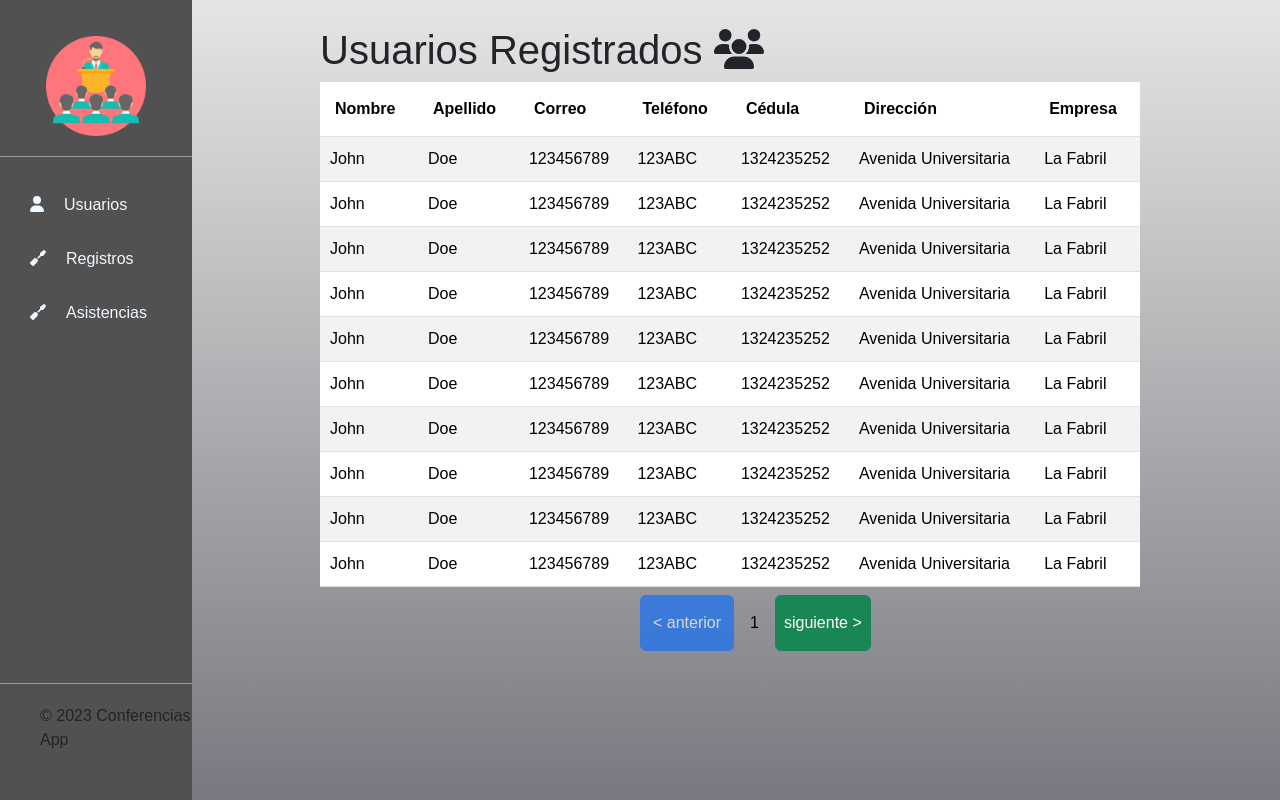
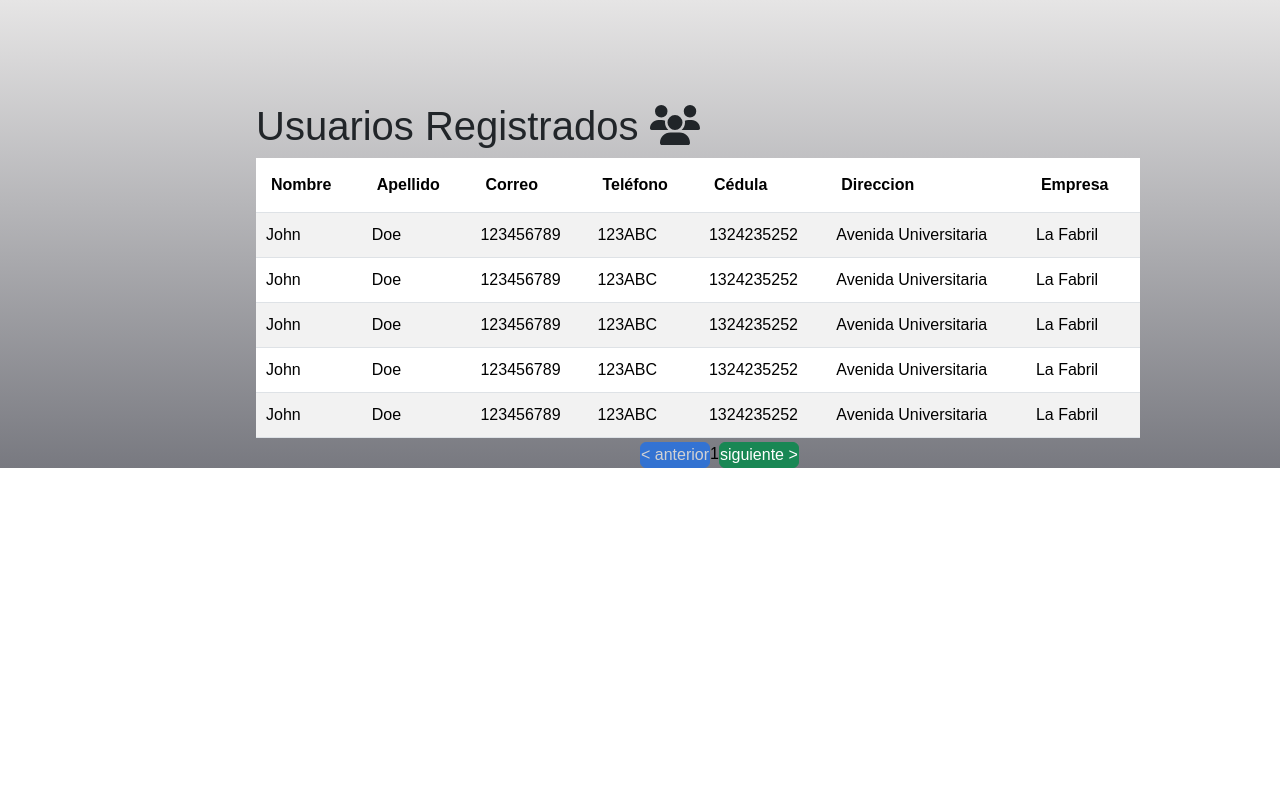
Before and after one commit to Allegseu95/conferences-app, a React (Vite) app: page /usuarios in a window 1280 px wide. Built offline with nearby package versions, Linux system fonts and the light colour scheme.

Commit message:
Revert "cambios de archivos y modificaciones en las tablas"

```diff
--- a/src/pages/admin/sidebar.jsx
+++ b/src/components/sidebar.jsx
@@ -1,8 +1,6 @@
 // import { icon } from '@fortawesome/fontawesome-svg-core/import.macro'
 import { faUser, faScrewdriver } from '@fortawesome/free-solid-svg-icons'
 import { FontAwesomeIcon } from '@fortawesome/react-fontawesome';
-import '@/static/styles/sidebar.css';
-import '@/static/base/base.css';
 
 export const Sidebar =()=>{
 
@@ -10,7 +8,7 @@ export const Sidebar =()=>{
         <div className="sidebar">
 
             <div className="headersidebar mt-3 mb-3">
-                <img className='img_icon' src="/src/assets/icon.png" alt="" srcSet="" />
+                <img className='img_icon' src="/src/assets/icon.png" alt="" srcset="" />
             </div>
 
             <nav className="listsidebar">
@@ -26,7 +24,7 @@ export const Sidebar =()=>{
                 <li >
                     <a href="/registros">
                     <FontAwesomeIcon icon={faScrewdriver} />
-                       <span className='hoverbutton hoverbutton2'>
+                       <span className='hoverbutton'>
                         Registros
                        </span>
                     </a>
@@ -35,7 +33,15 @@ export const Sidebar =()=>{
                     <a href="/registros">
                     <FontAwesomeIcon icon={faScrewdriver} />
                        <span className='hoverbutton'>
-                        Asistencias
+                        Categorías
+                       </span>
+                    </a>
+                </li>
+                <li >
+                    <a href="/registros">
+                    <FontAwesomeIcon icon={faScrewdriver} />
+                       <span className='hoverbutton'>
+                        Inscripciones
                        </span>
                     </a>
                 </li>
--- /dev/null
+++ b/src/datafake/users.jsx
@@ -0,0 +1,45 @@
+
+export const usersfake = [
+    {
+        nombre: 'John', apellido: 'Doe',
+        email: '123456789', telefono: '123ABC',
+        cedula:'1324235252', direccion:'Avenida Universitaria',
+        empresa:'La Fabril'
+    },
+    {
+        nombre: 'John', apellido: 'Doe',
+        email: '123456789', telefono: '123ABC',
+        cedula:'1324235252', direccion:'Avenida Universitaria',
+        empresa:'La Fabril'
+    },
+    {
+        nombre: 'John', apellido: 'Doe',
+        email: '123456789', telefono: '123ABC',
+        cedula:'1324235252', direccion:'Avenida Universitaria',
+        empresa:'La Fabril'
+    },
+    {
+        nombre: 'John', apellido: 'Doe',
+        email: '123456789', telefono: '123ABC',
+        cedula:'1324235252', direccion:'Avenida Universitaria',
+        empresa:'La Fabril'
+    },
+    {
+        nombre: 'John', apellido: 'Doe',
+        email: '123456789', telefono: '123ABC',
+        cedula:'1324235252', direccion:'Avenida Universitaria',
+        empresa:'La Fabril'
+    },
+    {
+        nombre: 'John', apellido: 'Doe',
+        email: '123456789', telefono: '123ABC',
+        cedula:'1324235252', direccion:'Avenida Universitaria',
+        empresa:'La Fabril'
+    },
+    {
+        nombre: 'John', apellido: 'Doe',
+        email: '123456789', telefono: '123ABC',
+        cedula:'1324235252', direccion:'Avenida Universitaria',
+        empresa:'La Fabril'
+    }
+  ];
--- a/src/index.css
+++ b/src/index.css
@@ -1,11 +1,6 @@
-html{
-  background: linear-gradient(180deg, #e6e5e5, #787980);
-}
 #root {
   font-family: 'Oxygen', sans-serif;
   background: linear-gradient(180deg, #e6e5e5, #787980);
-  border: none;
-  min-height: 100vh;
 }
 
 #root * {
--- a/src/mock/users.jsx
+++ /dev/null
@@ -1,117 +0,0 @@
-
-export const usersfake = [
-    {
-        nombre: 'John', apellido: 'Doe',
-        email: '123456789', telefono: '123ABC',
-        cedula:'1324235252', direccion:'Avenida Universitaria',
-        empresa:'La Fabril'
-    },
-    {
-        nombre: 'John', apellido: 'Doe',
-        email: '123456789', telefono: '123ABC',
-        cedula:'1324235252', direccion:'Avenida Universitaria',
-        empresa:'La Fabril'
-    },
-    {
-        nombre: 'John', apellido: 'Doe',
-        email: '123456789', telefono: '123ABC',
-        cedula:'1324235252', direccion:'Avenida Universitaria',
-        empresa:'La Fabril'
-    },
-    {
-        nombre: 'John', apellido: 'Doe',
-        email: '123456789', telefono: '123ABC',
-        cedula:'1324235252', direccion:'Avenida Universitaria',
-        empresa:'La Fabril'
-    },
-    {
-        nombre: 'John', apellido: 'Doe',
-        email: '123456789', telefono: '123ABC',
-        cedula:'1324235252', direccion:'Avenida Universitaria',
-        empresa:'La Fabril'
-    },
-    {
-        nombre: 'John', apellido: 'Doe',
-        email: '123456789', telefono: '123ABC',
-        cedula:'1324235252', direccion:'Avenida Universitaria',
-        empresa:'La Fabril'
-    },
-    {
-        nombre: 'John', apellido: 'Doe',
-        email: '123456789', telefono: '123ABC',
-        cedula:'1324235252', direccion:'Avenida Universitaria',
-        empresa:'La Fabril'
-    },
-    {
-        nombre: 'John', apellido: 'Doe',
-        email: '123456789', telefono: '123ABC',
-        cedula:'1324235252', direccion:'Avenida Universitaria',
-        empresa:'La Fabril'
-    },
-    {
-        nombre: 'John', apellido: 'Doe',
-        email: '123456789', telefono: '123ABC',
-        cedula:'1324235252', direccion:'Avenida Universitaria',
-        empresa:'La Fabril'
-    },
-    {
-        nombre: 'John', apellido: 'Doe',
-        email: '123456789', telefono: '123ABC',
-        cedula:'1324235252', direccion:'Avenida Universitaria',
-        empresa:'La Fabril'
-    },
-    {
-        nombre: 'John', apellido: 'Doe',
-        email: '123456789', telefono: '123ABC',
-        cedula:'1324235252', direccion:'Avenida Universitaria',
-        empresa:'La Fabril'
-    },
-    {
-        nombre: 'John', apellido: 'Doe',
-        email: '123456789', telefono: '123ABC',
-        cedula:'1324235252', direccion:'Avenida Universitaria',
-        empresa:'La Fabril'
-    },
-    {
-        nombre: 'John', apellido: 'Doe',
-        email: '123456789', telefono: '123ABC',
-        cedula:'1324235252', direccion:'Avenida Universitaria',
-        empresa:'La Fabril'
-    },
-    {
-        nombre: 'John', apellido: 'Doe',
-        email: '123456789', telefono: '123ABC',
-        cedula:'1324235252', direccion:'Avenida Universitaria',
-        empresa:'La Fabril'
-    },
-    {
-        nombre: 'John', apellido: 'Doe',
-        email: '123456789', telefono: '123ABC',
-        cedula:'1324235252', direccion:'Avenida Universitaria',
-        empresa:'La Fabril'
-    },
-    {
-        nombre: 'John', apellido: 'Doe',
-        email: '123456789', telefono: '123ABC',
-        cedula:'1324235252', direccion:'Avenida Universitaria',
-        empresa:'La Fabril'
-    },
-    {
-        nombre: 'John', apellido: 'Doe',
-        email: '123456789', telefono: '123ABC',
-        cedula:'1324235252', direccion:'Avenida Universitaria',
-        empresa:'La Fabril'
-    },
-    {
-        nombre: 'John', apellido: 'Doe',
-        email: '123456789', telefono: '123ABC',
-        cedula:'1324235252', direccion:'Avenida Universitaria',
-        empresa:'La Fabril'
-    },
-    {
-        nombre: 'John', apellido: 'Doe',
-        email: '123456789', telefono: '123ABC',
-        cedula:'1324235252', direccion:'Avenida Universitaria',
-        empresa:'La Fabril'
-    }
-  ];
--- a/src/pages/admin/registers.jsx
+++ b/src/pages/admin/registers.jsx
@@ -3,8 +3,6 @@ import '@/static/base/base.css';
 import { faUser, faScrewdriver, faBullseye, faXmark, faEye, faCheck, faChainBroken, faFolder } from '@fortawesome/free-solid-svg-icons'
 import { FontAwesomeIcon } from '@fortawesome/react-fontawesome';
 import { MethodsAlert } from '@/helpers/alerts';
-import { Sidebar } from '@/pages/admin/sidebar';
-
 
 export const Regitsers = ({ data, itemsPerPage }) => {
   const [currentPage, setCurrentPage] = useState(1);
@@ -20,7 +18,7 @@ export const Regitsers = ({ data, itemsPerPage }) => {
     const currentData = data.slice(startIndex, endIndex);
 
     return currentData.map((row, index) => {
-      const { tipopago, fecha_registro, inscripciones, usuario, total, estado } = row;
+      const { tipopago, fecha_registro, inscripciones, usuario, total, voucher } = row;
       return (
         <tr key={index}>
           <td className='padding_td' >{tipopago}</td>
@@ -28,16 +26,13 @@ export const Regitsers = ({ data, itemsPerPage }) => {
           <td className='padding_td' >{inscripciones}</td>
           <td className='padding_td' >{usuario}</td>
           <td className='padding_td' >{total}</td>
-          <td className='padding_td' >{estado}</td>
+          <td className='padding_td' >{voucher}</td>
           <td className='padding_td options' >
             <button onClick={MethodsAlert.confirmemethod} className='btn btn-success p-1'>
             <FontAwesomeIcon icon={faCheck}></FontAwesomeIcon>
             </button>
             <button onClick={MethodsAlert.question} className='btn btn-danger p-1'>
             <FontAwesomeIcon icon={faXmark}></FontAwesomeIcon>
-            </button>
-            <button  onClick={MethodsAlert.showvoucher} className='btn btn-primary p-1' data-toggle="modal" data-target="exampleModal">
-            <FontAwesomeIcon icon={faEye}></FontAwesomeIcon>
             </button>
           </td>
         </tr>
@@ -70,29 +65,23 @@ export const Regitsers = ({ data, itemsPerPage }) => {
         </li>
       );
     }
-    return <div className="pagination pagination-move mt-2 mb-3">
-        <button className='btn btn-primary p-2' onClick={handlePreviousPage} disabled={currentPage === 1}>
-          <span className='p-1'>
-             {'<'} anterior
-            </span>
+    return <div className="pagination pagination-move mt-1">
+        <button className='btn btn-primary' onClick={handlePreviousPage} disabled={currentPage === 1}>
+          {'< anterior'}
         </button>
-        <ul className='m-3'>
+        <ul>
           <li className="current-page">{currentPage}</li>
         </ul>
-        <button className='btn btn-success p-1' onClick={handleNextPage} disabled={currentPage === totalPages}>
-          <span className='p-1'>
-            siguiente {'>'}
-          </span>
+        <button className='btn btn-success' onClick={handleNextPage} disabled={currentPage === totalPages}>
+          {'siguiente>'}
         </button>
       </div>
   };
 
   return (
     <div className='content_base'>
-
-      <Sidebar></Sidebar>
       <div className="container contentwithoutsidebar">
-        <h1 className='mb-1'>Registros <FontAwesomeIcon icon={faFolder} /> </h1>
+        <h1 className='mb-1'>Registros de Usuarios <FontAwesomeIcon icon={faFolder} /> </h1>
         <table className='table table-striped'>
         <thead className='header_dark'>
           <tr>
@@ -101,7 +90,7 @@ export const Regitsers = ({ data, itemsPerPage }) => {
             <th className='paddin_table' scope='col'>Inscripciones</th>
             <th className='paddin_table' scope='col'>Usuario</th>
             <th className='paddin_table' scope='col'>Total</th>
-            <th className='paddin_table' scope='col'>Estado</th>
+            <th className='paddin_table' scope='col'>Voucher</th>
             <th className='paddin_table' scope='col'>Opciones</th>
           </tr>
         </thead>
@@ -109,7 +98,6 @@ export const Regitsers = ({ data, itemsPerPage }) => {
         </table>
       </div>
       {renderPagination()}
-
     </div>
   );
 
--- a/src/pages/admin/users.jsx
+++ b/src/pages/admin/users.jsx
@@ -2,8 +2,6 @@ import React, { useState } from 'react';
 import '@/static/base/base.css'
 import { FontAwesomeIcon } from '@fortawesome/react-fontawesome';
 import { faUsers } from '@fortawesome/free-solid-svg-icons';
-import { Sidebar } from '@/pages/admin/sidebar';
-
 
 export const Users = ({ data, itemsPerPage }) => {
   const [currentPage, setCurrentPage] = useState(1);
@@ -59,26 +57,21 @@ export const Users = ({ data, itemsPerPage }) => {
         </li>
       );
     }
-    return <div className="pagination pagination-move mt-2 mb-3">
-        <button className='btn btn-primary p-2' onClick={handlePreviousPage} disabled={currentPage === 1}>
-          <span className='p-1'>
-             {'<'} anterior
-            </span>
+    return <div className="pagination pagination-move mt-1">
+        <button className='btn btn-primary' onClick={handlePreviousPage} disabled={currentPage === 1}>
+          {'< anterior'}
         </button>
-        <ul className='m-3'>
+        <ul>
           <li className="current-page">{currentPage}</li>
         </ul>
-        <button className='btn btn-success p-1' onClick={handleNextPage} disabled={currentPage === totalPages}>
-          <span className='p-1'>
-            siguiente {'>'}
-          </span>
+        <button className='btn btn-success' onClick={handleNextPage} disabled={currentPage === totalPages}>
+          {'siguiente >'}
         </button>
       </div>
   };
 
   return (
     <div className='content_base'>
-        <Sidebar></Sidebar>
       <div className="container contentwithoutsidebar">
         <h1 className='mb-2'>Usuarios Registrados <FontAwesomeIcon icon={faUsers} /></h1>
         <table className='table table-striped'>
@@ -89,7 +82,7 @@ export const Users = ({ data, itemsPerPage }) => {
             <th className='paddin_table' scope='col'>Correo</th>
             <th className='paddin_table' scope='col'>Teléfono</th>
             <th className='paddin_table' scope='col'>Cédula</th>
-            <th className='paddin_table' scope='col'>Dirección</th>
+            <th className='paddin_table' scope='col'>Direccion</th>
             <th className='paddin_table' scope='col'>Empresa</th>
           </tr>
         </thead>
--- a/src/routes/admin.jsx
+++ b/src/routes/admin.jsx
@@ -1,11 +1,11 @@
 import { Routes, Route, Navigate } from 'react-router-dom';
 
 import { Users } from '@/pages/admin/users';
-import { usersfake } from '@/mock/users';
+import { usersfake } from '@/datafake/users';
 import { Regitsers } from '@/pages/admin/registers';
-import { registersfake } from '@/mock/registers';
+import { registersfake } from '@/datafake/registers';
 
-const itemsPerPage = 10;
+const itemsPerPage = 5;
 export const AdminRoutes = () => (
   <Routes>
     <Route
@@ -13,6 +13,6 @@ export const AdminRoutes = () => (
       element={<Regitsers data={registersfake} itemsPerPage={itemsPerPage} />}
     />
     <Route path='/usuarios' element={<Users data={usersfake} itemsPerPage={itemsPerPage} />} />
-    <Route path='*' element={<Navigate to='/registros' />} />
+    <Route path='*' element={<Navigate to='/' />} />
   </Routes>
 );
--- a/src/static/base/base.css
+++ b/src/static/base/base.css
@@ -10,7 +10,7 @@
     padding: 10px !important;
 }
 .contentwithoutsidebar{
-    padding: 2% 0 0 25% !important;
+    padding: 8% 0 0 20% !important;
 }
 .pagination-move{
     padding: 0 0 0 50% !important;
--- a/src/static/styles/sidebar.css
+++ b/src/static/styles/sidebar.css
@@ -2,9 +2,9 @@
     position: absolute;
     display: flex;
     flex-direction: column;
-    background-color: rgb(81, 81, 81);
-    width: 15%;
-    height: 100vh;
+    background-color: rgb(54, 54, 107);
+    width: 5%;
+    height: 100%;
     transition: 0.5s;
     padding: 20px;
     overflow: hidden;
@@ -32,10 +32,10 @@ a{
     padding: 15px 10px 0 10px !important;
     text-align: center;
 }
-/* .sidebar:hover{
+.sidebar:hover{
     transition: 0.5s;
     width: 20%;
-} */
+}
 .headersidebar{
     height: 20%;
     text-align: center;
```
Also changed, not shown: src/datafake/registers.jsx (renamed from src/mock/registers.jsx, +12 -12 lines), src/helpers/alerts.jsx (+3 -13 lines), 1 other file (tests, documents, lock files or other folders).
